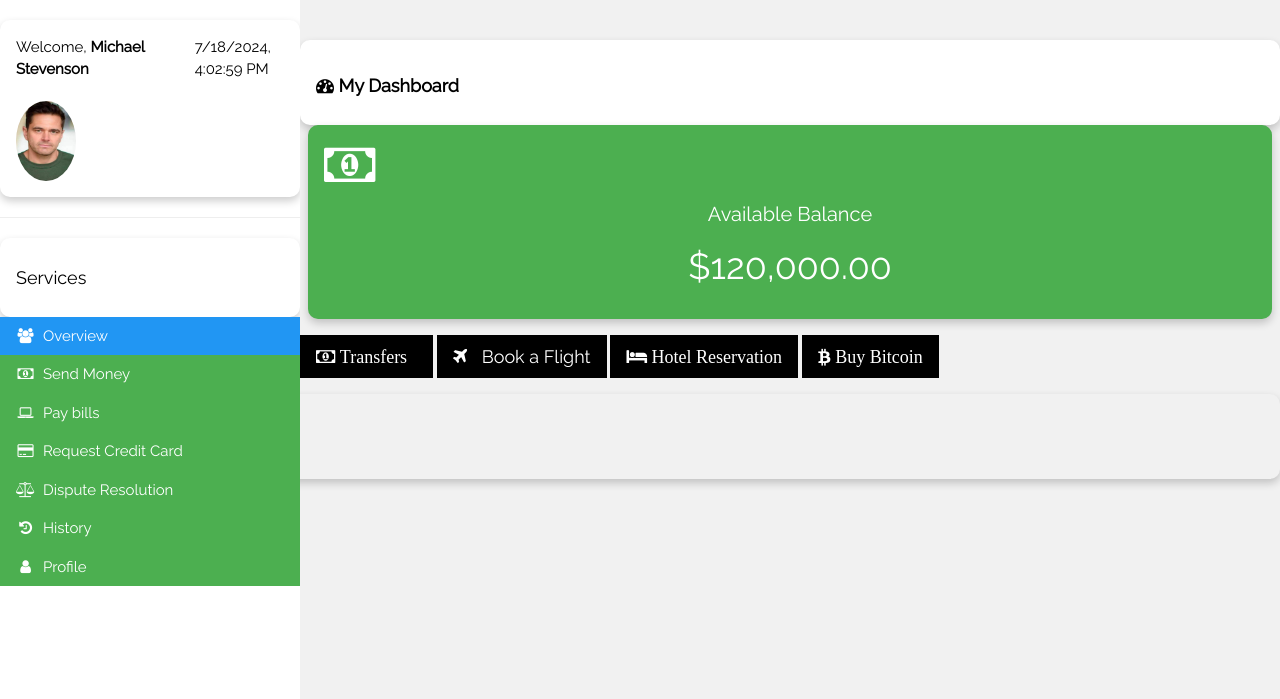
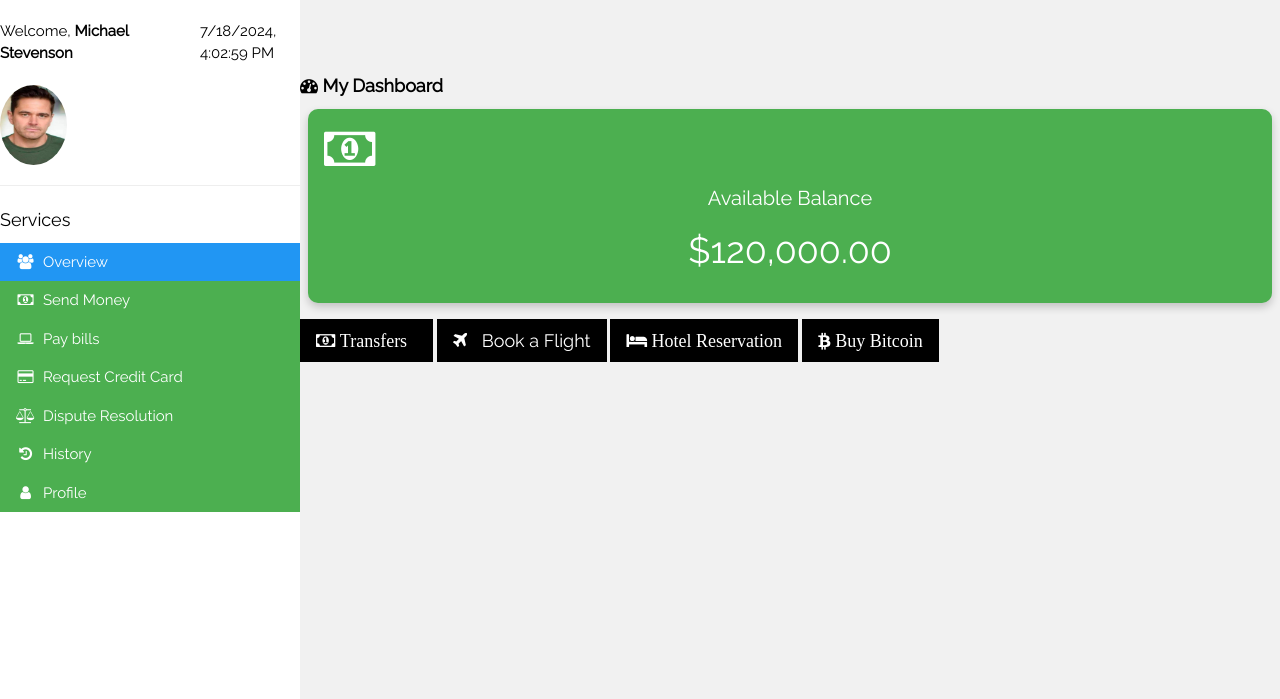
Before and after one commit to ElLiisH/Fidelity-America-Trust-Bank--login.html, a plain HTML site: page domsitee.html in a window 1280 px wide. Shown: the part 101-800 px from the top of the page. Drawn offline with nearby package versions, Linux system fonts and the light colour scheme.

Commit message:
Update domsitee.html

```diff
--- a/domsitee.html
+++ b/domsitee.html
@@ -1,7 +1,7 @@
 <!DOCTYPE html>
 <html>
 <head>
-<title>Fidelity America Trust Bank</title>
+<title>W3.CSS Template</title>
 <meta charset="UTF-8">
 <meta name="viewport" content="width=device-width, initial-scale=1">
 <link rel="stylesheet" href="https://www.w3schools.com/w3css/4/w3.css">
@@ -67,7 +67,7 @@ footer {
   bottom: 0;
   width: 100%;
 }
-<!-- CSS code -->
+
 .container {
   max-width: 1200px;
   margin: 0 auto;
@@ -103,6 +103,7 @@ footer {
 <body class="w3-light-grey">
 
 <!-- Top container -->
+<div class="w3-container-fluid">
 <div class="w3-bar w3-striped w3-black w3-small" style="z-index: 8;">
   <span class="w3-bar-item w3-animate-left">
   <a href="domsited.html">
@@ -110,12 +111,12 @@ footer {
   </a>
 </span>
   <h1 style="display: flex; justify-content: center;">Fidelity America Trust</h1>
-
   </div>
+</div>
 
 <!-- Sidebar/menu -->
 <nav class="w3-sidebar w3-collapse w3-white w3-animate-left" style="z-index:3;width:300px;" id="mySidebar"><br>
-  <div class="w3-container w3-row">
+  <div class="w3-container-fluid w3-row">
     <div class="w3-col s8 w3-bar">
       <span>Welcome, <strong>Michael Stevenson</strong></span><br>
       <div class="w3-col s4">
@@ -134,7 +135,7 @@ footer {
   </div>
 
   <hr>
-  <div class="w3-container">
+  <div class="w3-container-fluid">
     <h5>Services</h5>
   </div>
   <div class="w3-bar-block">
@@ -157,7 +158,7 @@ footer {
 <div class="w3-main" style="margin-left:300px;margin-top:43px;">
 
   <!-- Header -->
-  <header class="w3-container" style="padding-top:22px">
+  <header class="w3-container-fluid" style="padding-top:22px">
     <h5><b><i class="fa fa-dashboard"></i> My Dashboard</b></h5>
   </header>
 
@@ -171,7 +172,7 @@ footer {
         </div>
       </div>
     </div>
-  </div>
+  </div class="w3-container-fluid">
       <button class="w3-button w3-large w3-black w3-margin-bottom" onclick="location.href='send.html'"><i class="fa fa-money" style="margin-right: 10px;"> Transfers </i></button>
         <button class="w3-button w3-large w3-black w3-margin-bottom" onclick="location.href='https://www.kayak.com/flights'"><i class="fa fa-plane" style="margin-right: 10px;"></i> Book a Flight </button>
       <button class="w3-button w3-large w3-black w3-margin-bottom" onclick="location.href='https://www.booking.com/'"><i class="fa fa-hotel">   Hotel Reservation </i></button>
@@ -191,7 +192,7 @@ footer {
   </div>
 
   <!-- Footer -->
-  <footer class="w3-container w3-padding-16 w3-light-grey">
+  <footer class="w3-container-fluid w3-padding-16 w3-light-grey">
 
     <p>Powered by <a href="https://www.w3schools.com/w3css/default.asp" target="_blank">LiisH</a></p>
 
```
